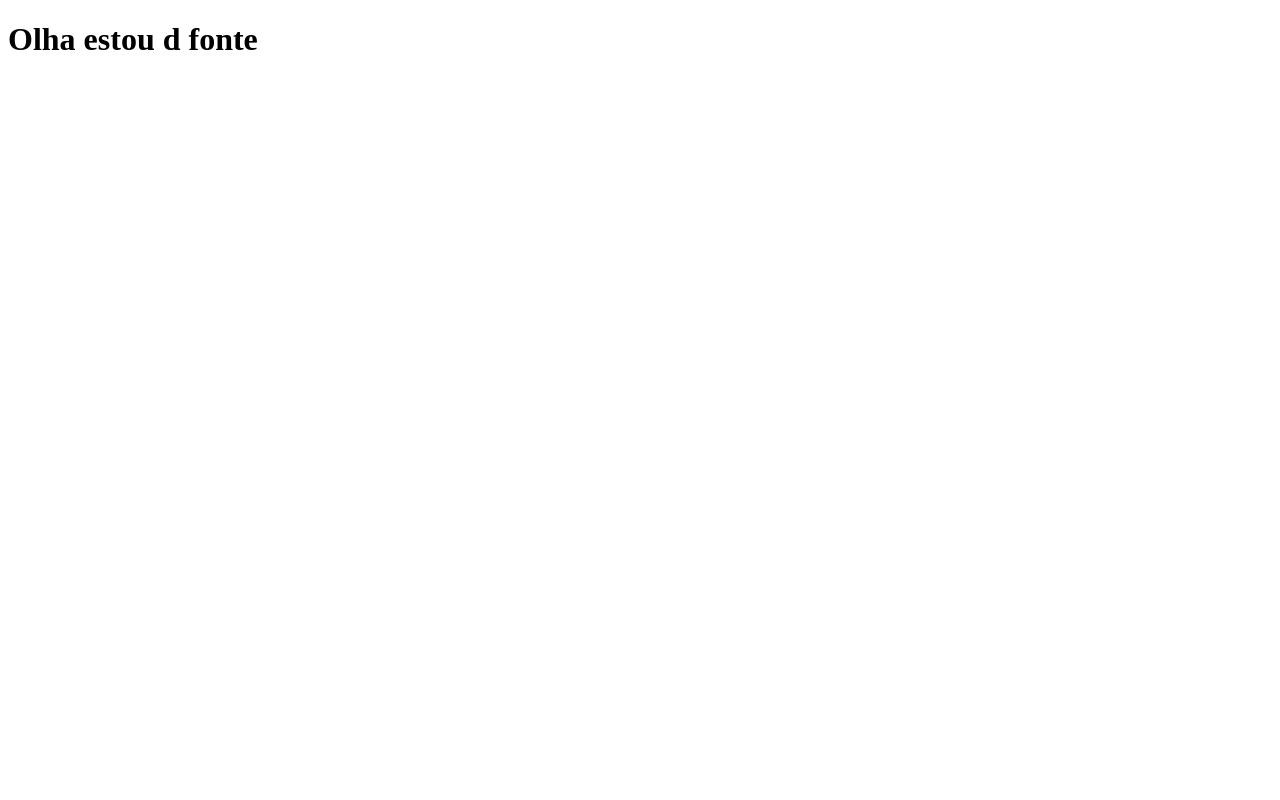
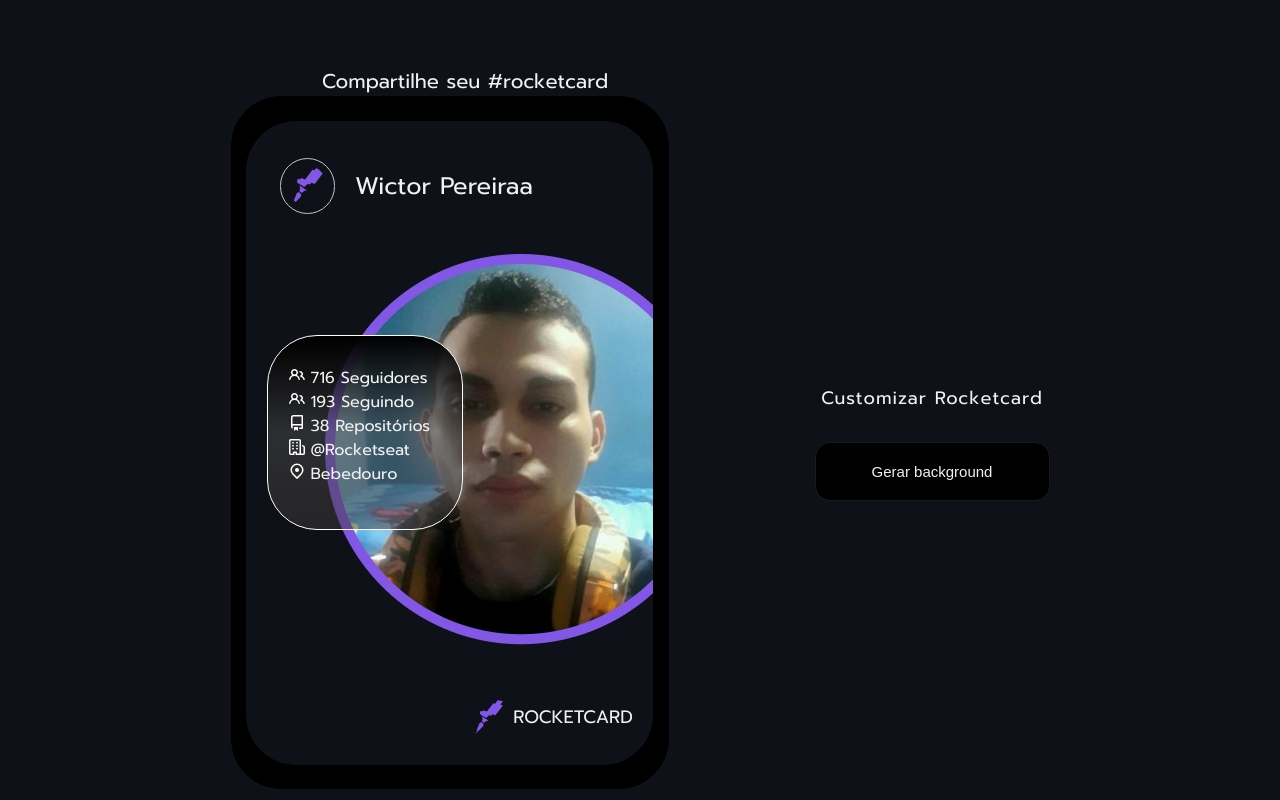
Before and after one commit to WictorPereira/Rocketcard, a plain HTML site: page index.html in a window 1280 px wide. Drawn offline with Linux system fonts and the light colour scheme.

Commit message:
html, css finalizados

```diff
--- a/index.html
+++ b/index.html
@@ -7,7 +7,38 @@
     <title>Rocketcard</title>
 </head>
 <body>
-        <h1>Olha estou d fonte</h1>
+    <p class="p-compartilhe">Compartilhe seu #rocketcard</p>
+        <main id="main-container">
+
+            <div id="card">
+                <div id="card-menor">
+                    <header>
+                        <img class="logo-header" src="assets/logo.svg" alt="">
+                        <h4 id="name">Wictor Pereiraa</h4>
+                    </header>
+                    <section id="section-photo">
+                        <img id="img-photo" src="assets/image-profile.png" alt="">
+                    </section>
+                    <aside id="aside">
+                        <ul id="info">
+                            <li id="seguidores"> <img src="assets/followers.svg"> 716 Seguidores</li>
+                            <li id="seguindo"> <img src="assets/following.svg"> 193 Seguindo</li>
+                            <li id="repositorios"> <img src="assets/repository.svg"> 38 Repositórios</li>
+                            <li id="compania"> <img src="assets/company.svg"> @Rocketseat</li>
+                            <li id="localizacao"> <img src="assets/location.svg"> Bebedouro</li>
+                        </ul>
+                    </aside>
+                    <footer class="footer">
+                        <img class="footer-logo" src="assets/logo.svg">
+                        <h4 class="footer-name">ROCKETCARD</h4>
+                    </footer>
+                </div>
+            </div>
+            <div id="custom-card">
+                <h5 class="name-custom">Customizar Rocketcard</h5>
+                <button id="btn-background">Gerar background</button>
+            </div>
+        </main>
 
         <script src="script.js"></script>
 </body>
--- a/style.css
+++ b/style.css
@@ -1,5 +1,12 @@
 /*fONT*/
 @import url('https://fonts.googleapis.com/css2?family=Manrope:wght@400;700&family=Prompt:ital,wght@0,400;0,700;1,100&display=swap');
+
+*{
+    margin: 0;
+    padding: 0;
+    box-sizing: border-box;
+}
+
 
 :root {
     --bg: #000000;
@@ -9,3 +16,156 @@
     --buttons: #FFF;
     --border-button: #1A1A1A;
   }
+
+  body{
+    font-family: 'Prompt', sans-serif;
+    background-color: var(--bg-card);
+    color: var(--text);
+}
+/*Main*/
+
+.p-compartilhe{
+    font-size: 20px;
+    font-weight: 400;
+    margin-top: 66px;
+    display: flex;
+    justify-content: center;
+    margin-right: 350px;
+}
+
+#main-container{
+
+    display: flex;
+    justify-content: center;
+    align-items: center;
+}
+
+/*Big Card*/
+#card{
+    width: 438px;
+    height: 693px;
+    border: 1px solid black;
+    border-radius: 50px;
+    background-color: var(--bg);
+    display: flex;
+    align-items: center;
+    justify-content: center;
+}
+
+/*small card*/
+#card-menor{
+    width: 407px;
+    height: 644px;
+    border-radius: 50px;
+    background-color: var(--bg-card);
+}
+
+/*header*/
+header{
+    margin-left: 33.58px;
+    margin-top: 37.78px;
+    display: flex;
+    align-items: center;
+    gap: 20px;
+}
+
+.logo-header{
+    width: 55.47px;
+    height: 55.47px;
+    padding: 7px;
+    border: 1px solid #C4C4C4 ;
+    border-radius: 50%;
+}
+
+#name{
+    font-weight: 400;
+    font-size: 24px;
+}
+
+/*Photo*/
+#section-photo{
+    display: flex;
+    justify-content: right;
+    margin-top: 40px;
+    position: relative;
+}
+
+/*infos*/
+#info{
+    list-style: none;
+}
+
+#aside{
+    position: absolute;
+    bottom: 270.48px;
+    margin-left: 21.13px;
+    border: 1px solid white;
+    width: 195.5px;
+    height: 194.7px;
+    border-radius: 50px;
+    background-image: linear-gradient(to bottom, #000000, #4645458c, #3e38387c);
+}
+
+#info{
+    margin-top: 29.88px;
+    margin-left: 20.45px;
+}
+
+/*Footer*/
+
+.footer{
+    display: flex;
+    align-items: center;
+    justify-content: end;
+    margin-right: 20px;
+    margin-top: 55px;
+    gap: 10px;
+}
+
+.footer-logo{
+    width: 28px;
+    height: 34.32px;
+}
+
+.footer-name{
+    font-weight: 400;
+    font-size: 18px;
+}
+
+/*Button*/
+
+#custom-card{
+    margin-left: 146px;
+    display: flex;
+    flex-direction: column;
+    align-items: center;
+}
+
+.name-custom{
+    font-weight: 400;
+    font-size: 18px;
+    letter-spacing: 1px;
+    margin-bottom: 30px;
+}
+
+#btn-background{
+    width: 235px;
+    height: 59.47px;
+    font-size: 15px;
+    font-weight: 400;
+    background-color: var(--bg);
+    color: var(--text);
+    border: 1px solid var(--border-button);
+    border-radius: 15px;
+    cursor: pointer;
+    transition: transform 0.2s, box-shadow 0.2s;
+}
+
+#btn-background:hover{
+    transform: translateY(-5px);
+    box-shadow: 0px 5px 15px rgba(0, 0, 0, 0.3);
+}
+#btn-background:active{
+transform: translateY(0);
+box-shadow: none;
+}
```
Also changed, not shown: assets/image-profile.png (added).
